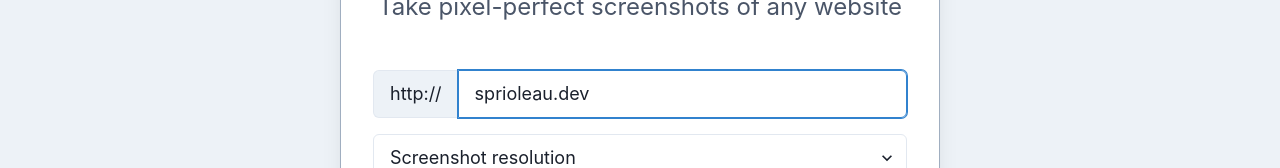
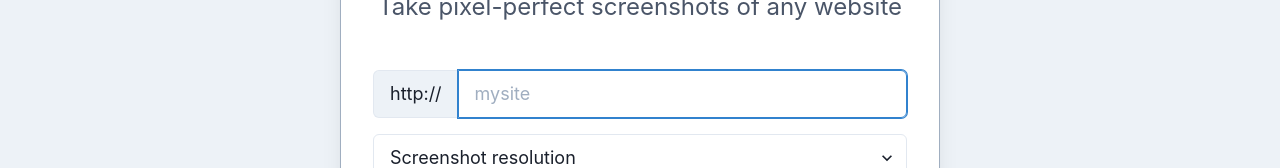
Before and after one commit to sprioleau/prettypage, a Next.js app: page / in a window 1280 px wide. Shown: the part 241-409 px from the top of the page. Built offline with nearby package versions, Linux system fonts and the light colour scheme.

Commit message:
Don't include a default URL

```diff
--- a/src/constants/defaultOptions.js
+++ b/src/constants/defaultOptions.js
@@ -1,7 +1,7 @@
 import screens from "./screens";
 
 const defaultOptions = {
-	url: "sprioleau.dev",
+	url: "",
 	resolution: {
 		width: screens[0].width,
 		height: screens[0].height,
```
